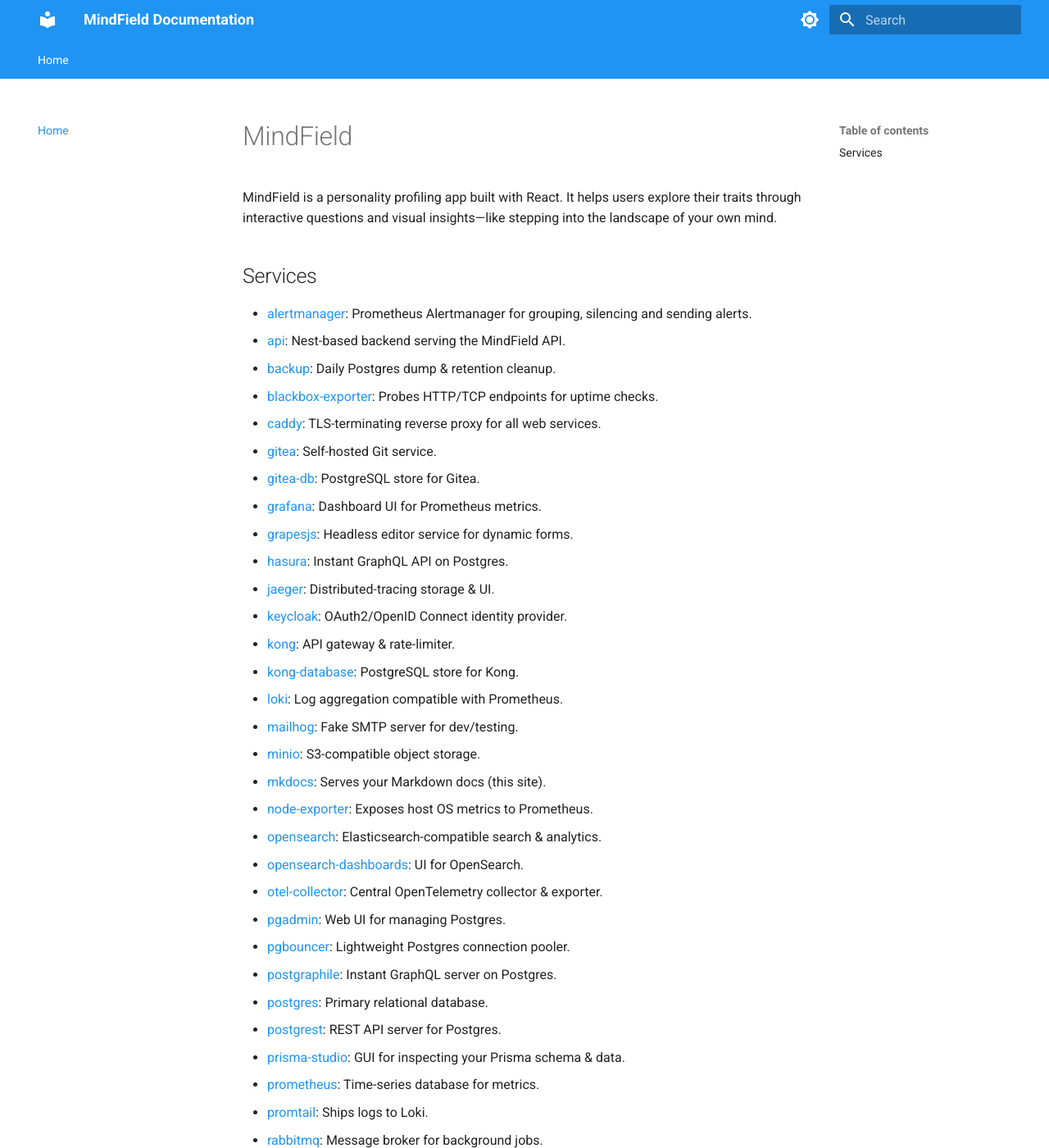
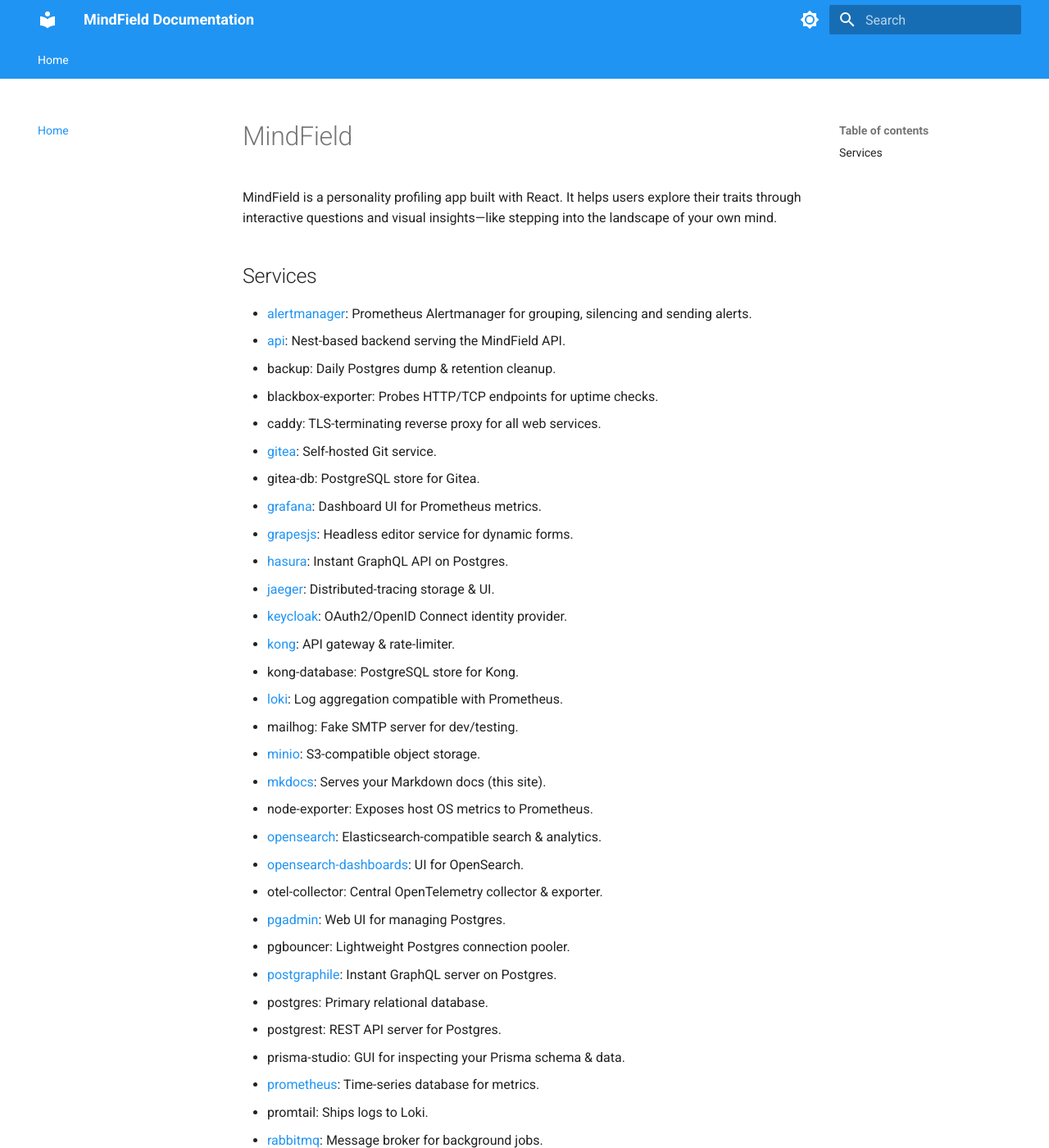
Before and after one commit to maldous/mindfield, an MkDocs documentation site: the page built from docs/content/index.md, in a window 1280 px wide and 1400 px high. Shown: the whole window at 82% size. Built offline with MkDocs 1.6.1 and Material for MkDocs 9.7.7, drawn with Linux system fonts in a browser that asks for light colours; some of the changed lines change nothing that is shown; some of the changed text lies outside the part shown.

Commit message:
1751928847

```diff
--- a/docs/content/index.md
+++ b/docs/content/index.md
@@ -4,48 +4,48 @@
 
 ## Services
 
-- [alertmanager](https://alertmanager.aldous.info/): Prometheus Alertmanager for grouping, silencing and sending alerts.
-- [api](https://api.aldous.info/): Nest-based backend serving the MindField API.
-- [backup](https://backup.aldous.info/): Daily Postgres dump & retention cleanup.
-- [blackbox-exporter](https://blackbox-exporter.aldous.info/): Probes HTTP/TCP endpoints for uptime checks.
-- [caddy](https://caddy.aldous.info/): TLS-terminating reverse proxy for all web services.
-- [gitea](https://gitea.aldous.info/): Self-hosted Git service.
-- [gitea-db](https://gitea-db.aldous.info/): PostgreSQL store for Gitea.
-- [grafana](https://grafana.aldous.info/): Dashboard UI for Prometheus metrics.
-- [grapesjs](https://grapesjs.aldous.info/): Headless editor service for dynamic forms.
-- [hasura](https://hasura.aldous.info/): Instant GraphQL API on Postgres.
-- [jaeger](https://jaeger.aldous.info/): Distributed-tracing storage & UI.
-- [keycloak](https://keycloak.aldous.info/): OAuth2/OpenID Connect identity provider.
-- [kong](https://kong.aldous.info/): API gateway & rate-limiter.
-- [kong-database](https://kong-database.aldous.info/): PostgreSQL store for Kong.
-- [loki](https://loki.aldous.info/): Log aggregation compatible with Prometheus.
-- [mailhog](https://mailhog.aldous.info/): Fake SMTP server for dev/testing.
-- [minio](https://minio.aldous.info/): S3-compatible object storage.
-- [mkdocs](https://docs.aldous.info/): Serves your Markdown docs (this site).
-- [node-exporter](https://node-exporter.aldous.info/): Exposes host OS metrics to Prometheus.
-- [opensearch](https://opensearch.aldous.info/): Elasticsearch-compatible search & analytics.
-- [opensearch-dashboards](https://opensearch-dashboards.aldous.info/): UI for OpenSearch.
-- [otel-collector](https://otel-collector.aldous.info/): Central OpenTelemetry collector & exporter.
-- [pgadmin](https://pgadmin.aldous.info/): Web UI for managing Postgres.
-- [pgbouncer](https://pgbouncer.aldous.info/): Lightweight Postgres connection pooler.
-- [postgraphile](https://postgraphile.aldous.info/): Instant GraphQL server on Postgres.
-- [postgres](https://postgres.aldous.info/): Primary relational database.
-- [postgrest](https://postgrest.aldous.info/): REST API server for Postgres.
-- [prisma-studio](https://prisma-studio.aldous.info/): GUI for inspecting your Prisma schema & data.
-- [prometheus](https://prometheus.aldous.info/): Time-series database for metrics.
-- [promtail](https://promtail.aldous.info/): Ships logs to Loki.
-- [rabbitmq](https://rabbitmq.aldous.info/): Message broker for background jobs.
-- [redaction](https://redaction.aldous.info/): FastAPI-based PII redaction service.
-- [redis](https://redis.aldous.info/): In-memory data store & cache.
-- [redoc](https://redoc.aldous.info/): OpenAPI documentation UI.
-- [render](https://render.aldous.info/): Service that generates PDFs/previews.
-- [sonarqube](https://sonarqube.aldous.info/): Continuous code-quality analysis.
-- [sonarqube-db](https://sonarqube-db.aldous.info/): PostgreSQL for SonarQube.
-- [step-ca](https://step-ca.aldous.info/): Internal certificate authority.
-- [storybook](https://storybook.aldous.info/): React component explorer.
-- [submission](https://submission.aldous.info/): Microservice handling submissions.
-- [swagger-ui](https://swagger-ui.aldous.info/): Interactive API docs for `api`.
-- [transform](https://transform.aldous.info/): Microservice that sanitises & transforms payloads.
-- [trivy](https://trivy.aldous.info/): Container image security scanner.
-- [uptime-kuma](https://uptime-kuma.aldous.info/): Self-hosted uptime monitoring dashboard.
-- [web](https://aldous.info/): Next.js frontend for MindField.
+- [alertmanager](https://alertmanager.mindfield.local/): Prometheus Alertmanager for grouping, silencing and sending alerts.
+- [api](https://api.mindfield.local/): Nest-based backend serving the MindField API.
+- backup: Daily Postgres dump & retention cleanup.
+- blackbox-exporter: Probes HTTP/TCP endpoints for uptime checks.
+- caddy: TLS-terminating reverse proxy for all web services.
+- [gitea](https://gitea.mindfield.local/): Self-hosted Git service.
+- gitea-db: PostgreSQL store for Gitea.
+- [grafana](https://grafana.mindfield.local/): Dashboard UI for Prometheus metrics.
+- [grapesjs](https://grapesjs.mindfield.local/): Headless editor service for dynamic forms.
+- [hasura](https://hasura.mindfield.local/): Instant GraphQL API on Postgres.
+- [jaeger](https://jaeger.mindfield.local/): Distributed-tracing storage & UI.
+- [keycloak](https://keycloak.mindfield.local/): OAuth2/OpenID Connect identity provider.
+- [kong](https://kong.mindfield.local/): API gateway & rate-limiter.
+- kong-database: PostgreSQL store for Kong.
+- [loki](https://loki.mindfield.local/): Log aggregation compatible with Prometheus.
+- mailhog: Fake SMTP server for dev/testing.
+- [minio](https://minio.mindfield.local/): S3-compatible object storage.
+- [mkdocs](https://docs.mindfield.local/): Serves your Markdown docs (this site).
+- node-exporter: Exposes host OS metrics to Prometheus.
+- [opensearch](https://opensearch.mindfield.local/): Elasticsearch-compatible search & analytics.
+- [opensearch-dashboards](https://opensearch-dashboards.mindfield.local/): UI for OpenSearch.
+- otel-collector: Central OpenTelemetry collector & exporter.
+- [pgadmin](https://pgadmin.mindfield.local/): Web UI for managing Postgres.
+- pgbouncer: Lightweight Postgres connection pooler.
+- [postgraphile](https://postgraphile.mindfield.local/): Instant GraphQL server on Postgres.
+- postgres: Primary relational database.
+- postgrest: REST API server for Postgres.
+- prisma-studio: GUI for inspecting your Prisma schema & data.
+- [prometheus](https://prometheus.mindfield.local/): Time-series database for metrics.
+- promtail: Ships logs to Loki.
+- [rabbitmq](https://rabbitmq.mindfield.local/): Message broker for background jobs.
+- redaction: FastAPI-based PII redaction service.
+- [redis](https://redis.mindfield.local/): In-memory data store & cache.
+- redoc: OpenAPI documentation UI.
+- [render](https://render.mindfield.local/): Service that generates PDFs/previews.
+- [sonarqube](https://sonarqube.mindfield.local/): Continuous code-quality analysis.
+- sonarqube-db: PostgreSQL for SonarQube.
+- [step-ca](https://step-ca.mindfield.local/): Internal certificate authority.
+- [storybook](https://storybook.mindfield.local/): React component explorer.
+- [submission](https://submission.mindfield.local/): Microservice handling submissions.
+- swagger-ui: Interactive API docs for `api`.
+- [transform](https://transform.mindfield.local/): Microservice that sanitises & transforms payloads.
+- [trivy](https://trivy.mindfield.local/): Container image security scanner.
+- [uptime-kuma](https://uptime-kuma.mindfield.local/): Self-hosted uptime monitoring dashboard.
+- [web](https://mindfield.local/): Next.js frontend for MindField.
```
